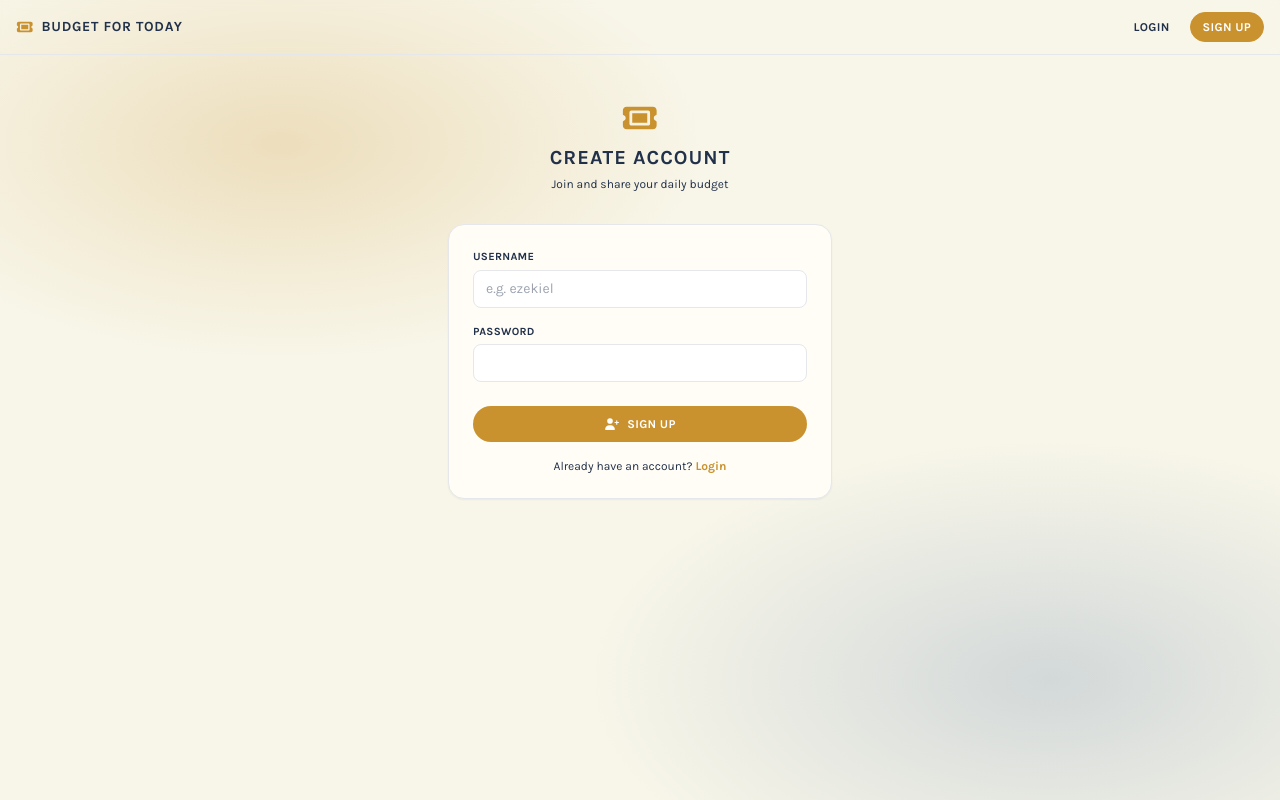
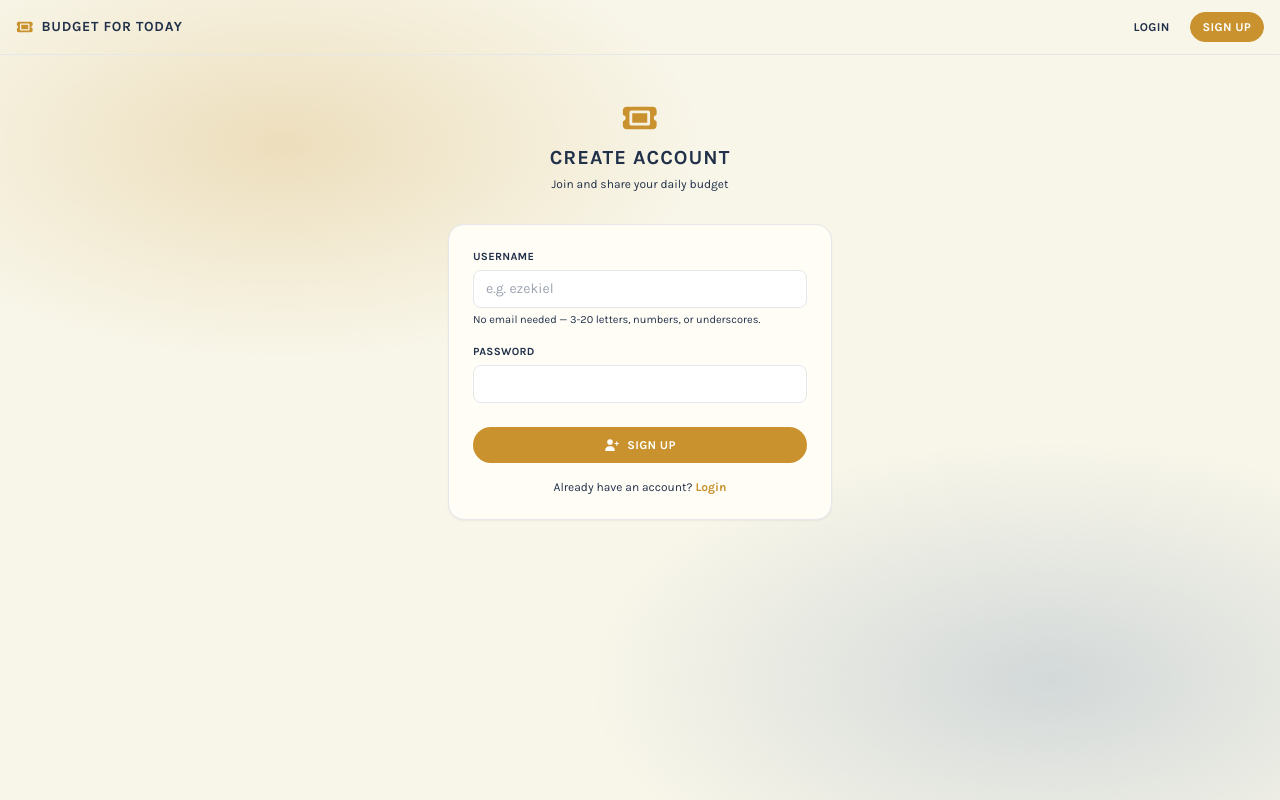
Before and after one commit to zekedecoded/budget_for_today, a React (Vite) app: page /signup in a window 1280 px wide. Built offline with nearby package versions, Linux system fonts and the light colour scheme.

Commit message:
can create an account now

```diff
--- a/src/pages/Signup.tsx
+++ b/src/pages/Signup.tsx
@@ -17,6 +17,23 @@ export function Signup() {
     setError('')
 
     const name = username.trim()
+
+    if (name.includes('@')) {
+      const suggestion = name
+        .split('@')[0]
+        .replace(/[^a-zA-Z0-9_]/g, '')
+        .slice(0, 20)
+      if (USERNAME_RE.test(suggestion)) {
+        setUsername(suggestion)
+        setError(
+          `No email needed — you sign up with just a username. How about "${suggestion}"? Press Sign Up again to use it.`,
+        )
+      } else {
+        setError(`No email needed — you sign up with just a username. ${USERNAME_RULES}`)
+      }
+      return
+    }
+
     if (!USERNAME_RE.test(name)) {
       setError(USERNAME_RULES)
       return
@@ -87,7 +104,6 @@ export function Signup() {
               type="text"
               required
               minLength={3}
-              maxLength={20}
               autoComplete="username"
               value={username}
               onChange={(e) => setUsername(e.target.value)}
@@ -95,6 +111,12 @@ export function Signup() {
               className="w-full rounded-lg border border-[var(--ink)]/20 bg-white px-3 py-2 text-sm text-[var(--ink)] outline-none transition-colors placeholder:text-[var(--ink)]/30 focus:border-[var(--gold)] focus:ring-1 focus:ring-[var(--gold)]"
               style={{ fontFamily: 'var(--font-body)' }}
             />
+            <p
+              className="mt-1 text-[11px] text-[var(--ink)]/40"
+              style={{ fontFamily: 'var(--font-body)' }}
+            >
+              No email needed — 3-20 letters, numbers, or underscores.
+            </p>
           </div>
 
           <div className="mb-6">
```
